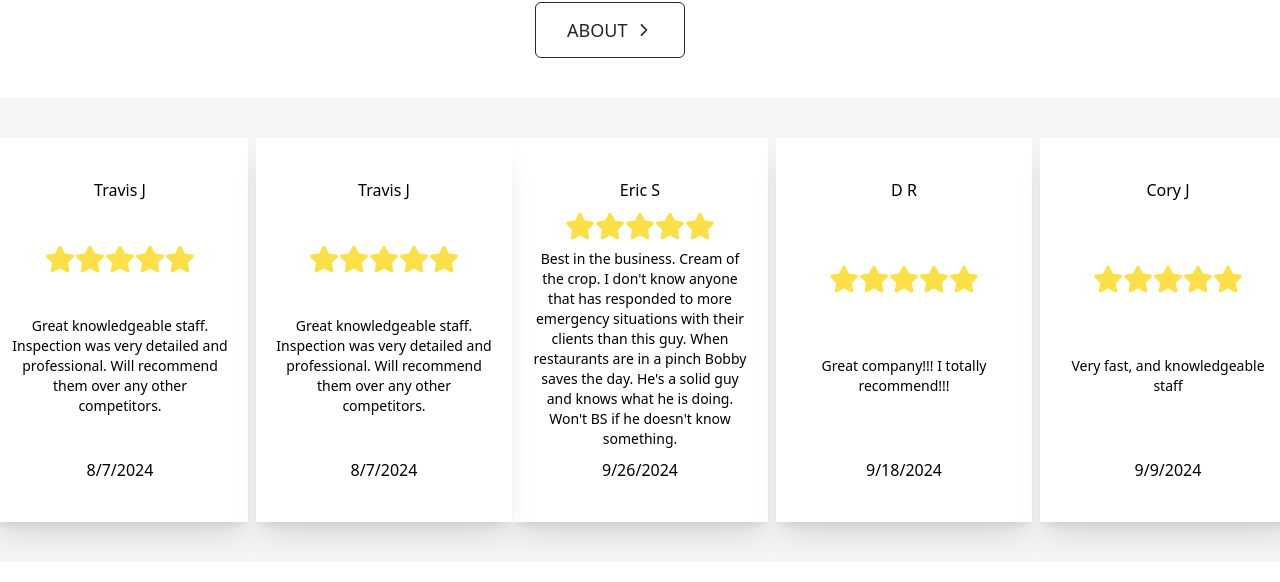
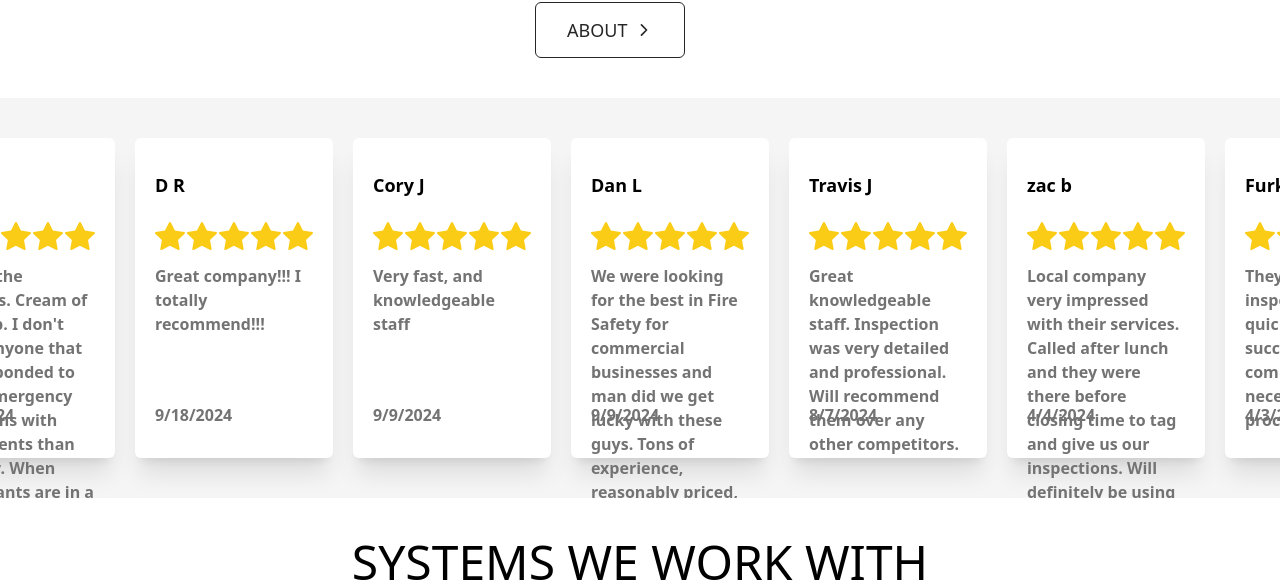
Before and after one commit to lgrinders/elitebrothersfirenext, a Next.js app: page / in a window 1280 px wide. Shown: the part 1064-1646 px from the top of the page. Built offline with nearby package versions, Linux system fonts and the light colour scheme; what tailwindcss-motion would draw is missing.

Commit message:
completed ReviewCarousel

```diff
--- a/app/assets/data.tsx
+++ b/app/assets/data.tsx
@@ -505,72 +505,51 @@ export const reviewData = [
   },
   {
     id: 3,
+    name: "Dan L",
+    stars: 5,
+    body: "We were looking for the best in Fire Safety for commercial businesses and man did we get lucky with these guys. Tons of experience, reasonably priced, honest and professional as can be. Great company! I highly recommend!",
+    date: "9/9/2024",
+  },
+  {
+    id: 4,
     name: "Travis J",
     stars: 5,
     body: "Great knowledgeable staff. Inspection was very detailed and professional. Will recommend them over any other competitors.",
     date: "8/7/2024",
   },
   {
-    id: 3,
-    name: "Travis J",
+    id: 5,
+    name: "zac b",
     stars: 5,
-    body: "Great knowledgeable staff. Inspection was very detailed and professional. Will recommend them over any other competitors.",
-    date: "8/7/2024",
+    body: "Local company very impressed with their services. Called after lunch and they were there before closing time to tag and give us our inspections. Will definitely be using them and telling everyone about them. Very highly recommended for sure.",
+    date: "4/4/2024",
   },
   {
-    id: 3,
-    name: "Travis J",
+    id: 6,
+    name: "Furkan A",
     stars: 5,
-    body: "Great knowledgeable staff. Inspection was very detailed and professional. Will recommend them over any other competitors.",
-    date: "8/7/2024",
+    body: "They conducted the inspection quite quickly and successfully, and completed the necessary procedures.",
+    date: "4/3/2024",
   },
   {
-    id: 3,
-    name: "Travis J",
+    id: 7,
+    name: "Charlies Custom Creations M",
     stars: 5,
-    body: "Great knowledgeable staff. Inspection was very detailed and professional. Will recommend them over any other competitors.",
-    date: "8/7/2024",
+    body: "We definitely recommend these guys for any fire and safety services. They made sure we were up to date on all our extinguishers and provided all the credentials we needed.",
+    date: "4/1/2024",
   },
   {
-    id: 3,
-    name: "Travis J",
+    id: 8,
+    name: "Monique L",
     stars: 5,
-    body: "Great knowledgeable staff. Inspection was very detailed and professional. Will recommend them over any other competitors.",
-    date: "8/7/2024",
+    body: "Had a great experience. Gave me a quote quickly and worked with our schedule. Very friendly and answered all of my questions. Followed up to make sure we were satisfied with the service. Would highly recommend!",
+    date: "11/7/2024",
   },
   {
-    id: 3,
-    name: "Travis J",
+    id: 9,
+    name: "Carl T",
     stars: 5,
-    body: "Great knowledgeable staff. Inspection was very detailed and professional. Will recommend them over any other competitors.",
-    date: "8/7/2024",
-  },
-  {
-    id: 3,
-    name: "Travis J",
-    stars: 5,
-    body: "Great knowledgeable staff. Inspection was very detailed and professional. Will recommend them over any other competitors.",
-    date: "8/7/2024",
-  },
-  {
-    id: 3,
-    name: "Travis J",
-    stars: 5,
-    body: "Great knowledgeable staff. Inspection was very detailed and professional. Will recommend them over any other competitors.",
-    date: "8/7/2024",
-  },
-  {
-    id: 3,
-    name: "Travis J",
-    stars: 5,
-    body: "Great knowledgeable staff. Inspection was very detailed and professional. Will recommend them over any other competitors.",
-    date: "8/7/2024",
-  },
-  {
-    id: 3,
-    name: "Travis J",
-    stars: 5,
-    body: "Great knowledgeable staff. Inspection was very detailed and professional. Will recommend them over any other competitors.",
+    body: "prompt service, excellent communication, great price.",
     date: "8/7/2024",
   },
 ];
--- a/app/components/reviewCarousel/ReviewCarousel.tsx
+++ b/app/components/reviewCarousel/ReviewCarousel.tsx
@@ -1,39 +1,55 @@
 "use client";
 
 import { reviewData } from "@/app/assets/data";
+import Autoplay from "embla-carousel-autoplay";
 import useEmblaCarousel from "embla-carousel-react";
 import { useEffect } from "react";
-import { FaStar } from "react-icons/fa";
+import { BsFillStarFill } from "react-icons/bs";
 
 export default function ReviewCarousel() {
-  const [emblaRef, emblaApi] = useEmblaCarousel({ loop: true });
+  const [emblaRef, emblaApi] = useEmblaCarousel({ loop: true, dragFree: true }, [Autoplay({ delay: 2000 })]);
 
   useEffect(() => {
     if (emblaApi) {
       emblaApi.reInit();
+
+      const handleSelect = () => {
+        emblaApi.plugins().autoplay.stop();
+        setTimeout(() => {
+          emblaApi.plugins().autoplay.play();
+        }, 3000);
+      };
+
+      emblaApi.on('pointerUp', handleSelect);
+
+      return () => {
+        emblaApi.off('pointerUp', handleSelect);
+      };
     }
   }, [emblaApi]);
 
   return (
     <div
-      className="w-full bg-neutral-100 py-10  overflow-hidden"
+      className="bg-neutral-100 py-10 overflow-hidden"
       ref={emblaRef}
     >
-      <div className="embla__container gap-2 w-full">
+      <div className="flex">
         {reviewData.map((item, idx) => {
           return (
             <div
-              className="min-w-64 w-64 px-5 py-10 h-96 flex flex-col items-center text-center justify-between shadow-xl bg-white"
+              className="min-w-[400]  font-semibold p-5 text-md mr-5 h-80 flex flex-col text-neutral-500 justify-evenly rounded-md shadow-xl bg-white select-none"
               key={idx}
             >
-              <span className="">{item.name}</span>
-              <div className="flex text-yellow-300">
-                {[...Array(item.stars)].map((item, idx) => {
-                  return <FaStar size={30} key={idx} />;
+              <span className="h-12 text-black flex items-center text-lg">{item.name}</span>
+              <div className="flex h-12 items-center gap-0.5 text-yellow-400">
+                {[...Array(item.stars)].map((_, idx) => {
+                  return <BsFillStarFill size={30} key={idx} />;
                 })}
               </div>
-              <span className="text-sm">{item.body}</span>
-              <span>{item.date}</span>
+              <span className="h-32 flex">
+                {item.body.length > 200 ? `${item.body.substring(0, 200)}...` : item.body}
+              </span>
+              <span className="h-10 flex items-center">{item.date}</span>
             </div>
           );
         })}
```
